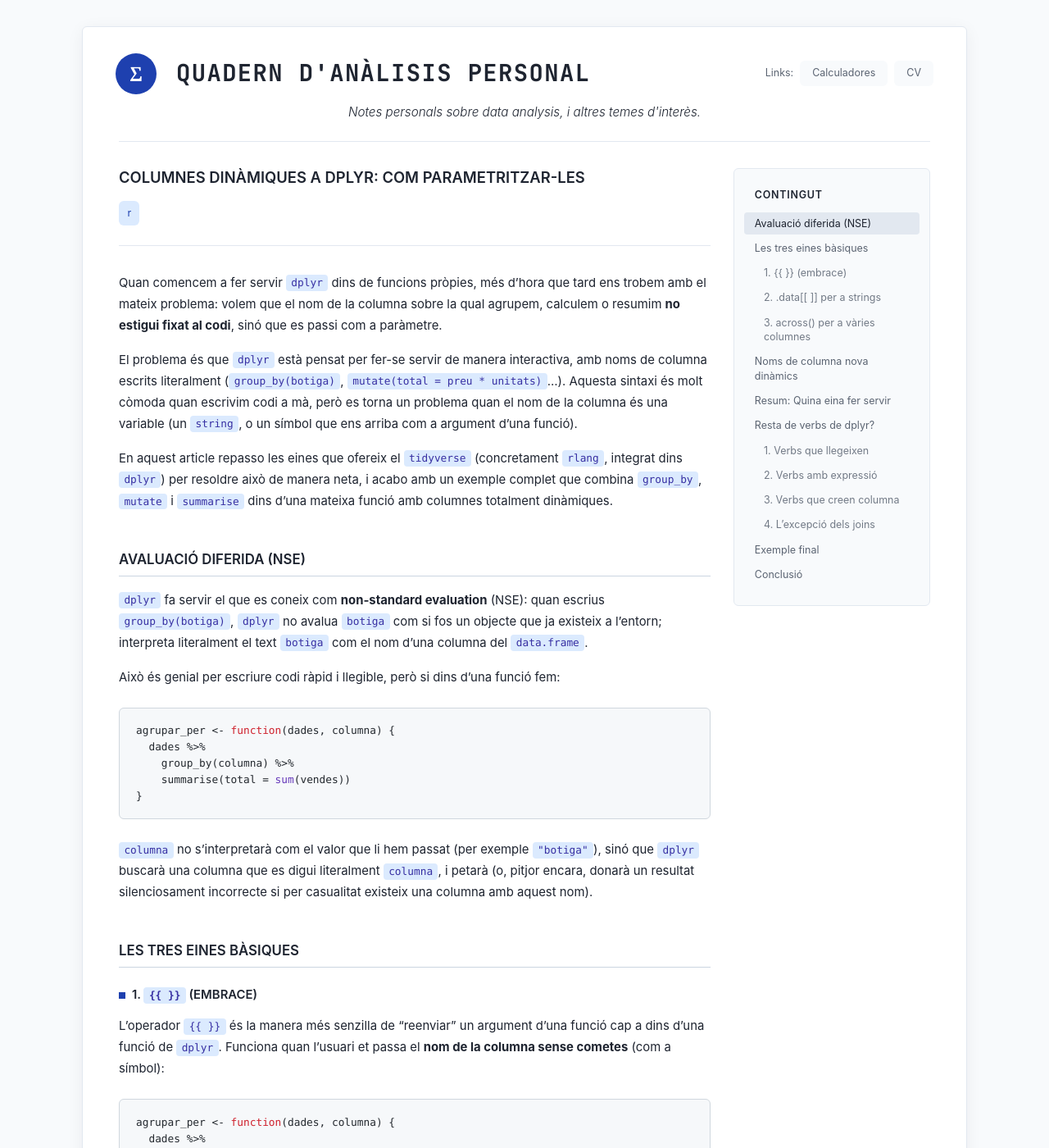
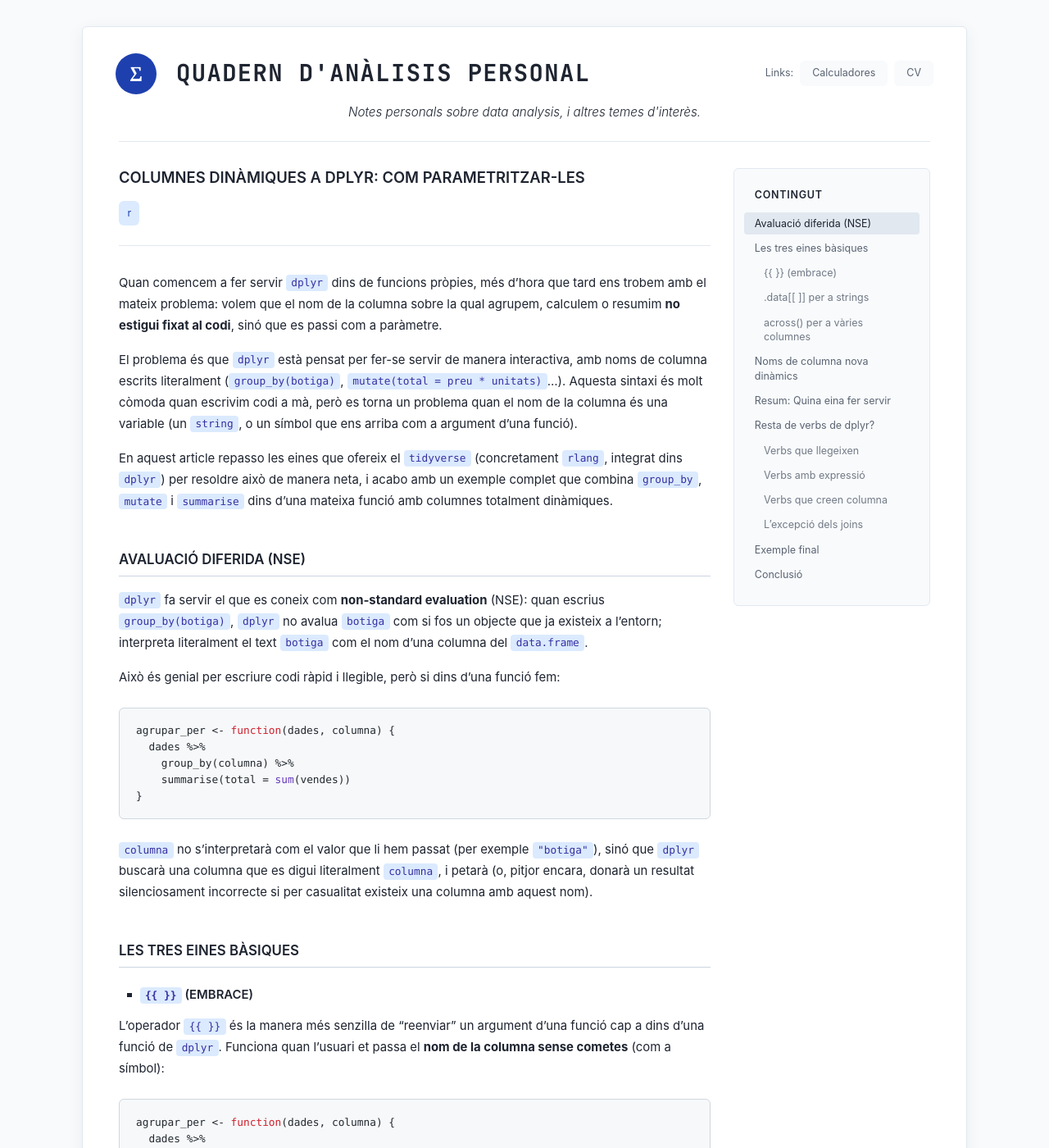
Before and after one commit to alberthr/alberthr.github.io, a Jekyll site: the page built from _posts/2026-04-22-columnes-dinamiques-dplyr.md, in a window 1280 px wide and 1400 px high. Shown: the whole window at 82% size. Built offline with Jekyll 4.4.1, drawn with Linux system fonts in a browser that asks for light colours; comment, search, counter and statistics services are not loaded; some of the changed text lies outside the part shown.

Commit message:
canvis petits

```diff
--- a/_posts/2026-04-22-columnes-dinamiques-dplyr.md
+++ b/_posts/2026-04-22-columnes-dinamiques-dplyr.md
@@ -32,7 +32,7 @@ agrupar_per <- function(dades, columna) {
 
 ## Les tres eines bàsiques
 
-### 1. `{{ }}` (embrace)
+### `{{ }}` (embrace)
 
 L'operador `{{ }}` és la manera més senzilla de "reenviar" un argument d'una funció cap a dins d'una funció de `dplyr`. Funciona quan l'usuari et passa el **nom de la columna sense cometes** (com a símbol):
 
@@ -48,7 +48,7 @@ agrupar_per(vendes_diaries, botiga)
 
 Aquí `columna` arriba com una expressió no avaluada (gràcies a la *tidy evaluation*), i `{{ }}` li diu a `dplyr`: "avalua això en el context de les dades, no com un literal".
 
-### 2. `.data[[ ]]` per a strings
+### `.data[[ ]]` per a strings
 
 Si el que reps és un `string` (per exemple, ve d'un paràmetre de configuració, d'un fitxer JSON o d'un `purrr::map` sobre un vector de noms), `{{ }}` no serveix. Aquí fem servir `.data[[ ]]`, del paquet `rlang`, que permet indexar columnes per nom textual:
 
@@ -64,7 +64,7 @@ agrupar_per_text(vendes_diaries, "botiga")
 
 Regla pràctica: **`{{ }}` per a símbols (noms sense cometes), `.data[[ ]]` per a strings**.
 
-### 3. `across()` per a vàries columnes
+### `across()` per a vàries columnes
 
 Quan el que volem parametritzar és un conjunt de columnes (per exemple, totes les mètriques que s'han de resumir alhora), la solució és `across()`:
 
@@ -115,7 +115,7 @@ El símbol `!!` (*bang-bang*) "desempaqueta" un valor avaluat (com un string) pe
 
 Les mateixes regles que hem vist fins ara s'apliquen a la majoria de verbs de `dplyr`, perquè tots comparteixen el mateix motor de *tidy evaluation*. La manera més pràctica d'organitzar-ho no és verb per verb, sinó per **grups de comportament**:
 
-### 1. Verbs que llegeixen
+### Verbs que llegeixen
 
 `select()`, `arrange()`, `count()`, `distinct()`, `pull()` i `relocate()` funcionen exactament igual que `group_by()`: reben una referència a una columna (símbol o string) i no en creen cap de nova. Si ja domines `{{ }}` i `.data[[ ]]` per a `group_by()`, els tens tots resolts:
 
@@ -133,7 +133,7 @@ ordenar_per <- function(dades, columna) {
 
 Amb strings, el patró és sempre `.data[[columna]]`, i per seleccionar diverses columnes a la vegada, `select(all_of(vector_de_noms))`.
 
-### 2. Verbs amb expressió
+### Verbs amb expressió
 
 `filter()` és el cas més habitual d'aquest grup: no rep només el nom d'una columna, sinó una condició completa que la fa servir. La columna es parametritza igual (`{{ }}` o `.data[[ ]]`), però normalment hi acompanya un altre paràmetre amb el valor de comparació:
 
@@ -145,7 +145,7 @@ filtrar_per <- function(dades, columna, valor) {
 
 `case_when()` dins d'un `mutate()` es comporta igual: la columna dinàmica simplement apareix dins d'una condició (`.data[[columna]] > 10 ~ "alt"`), sense cap regla nova respecte al que ja coneixem.
 
-### 3. Verbs que creen columna
+### Verbs que creen columna
 
 Aquí hi entren `mutate()` i `summarise()` (ja vistos), i també `rename()`, amb la particularitat que el nom nou hi va explícitament a l'esquerra:
 
@@ -157,7 +157,7 @@ renombrar <- function(dades, nom_nou, columna_vella) {
 
 La regla és la mateixa que ja hem aplicat: si el nom nou arriba com a string, `"{nom}" :=`; si arriba com a símbol que vols capturar literalment, `{{ nom }}` al costat esquerre de `:=`.
 
-### 4. L'excepció dels `joins`
+### L'excepció dels `joins`
 
 `left_join()`, `inner_join()` i companyia **no accepten `{{ }}`** a l'argument `by`. Aquest argument espera directament un string o un vector amb nom, no una expressió no avaluada, així que la sintaxi és diferent de tota la resta:
 
--- a/assets/css/style.css
+++ b/assets/css/style.css
@@ -344,10 +344,13 @@ ul {
 .post-content h3::before {
   content: "";
   display: inline-block;
-  width: 8px;
-  height: 8px;
-  margin-right: 8px;
-  background-color: var(--accent);
+  position: relative;
+  top: -2px;
+  width: 5.5px;
+  height: 5.5px;
+  margin-right: 10px;
+  margin-left: 10px;
+  background-color: var(--text);
 }
 
 .post-tags-row {
```
